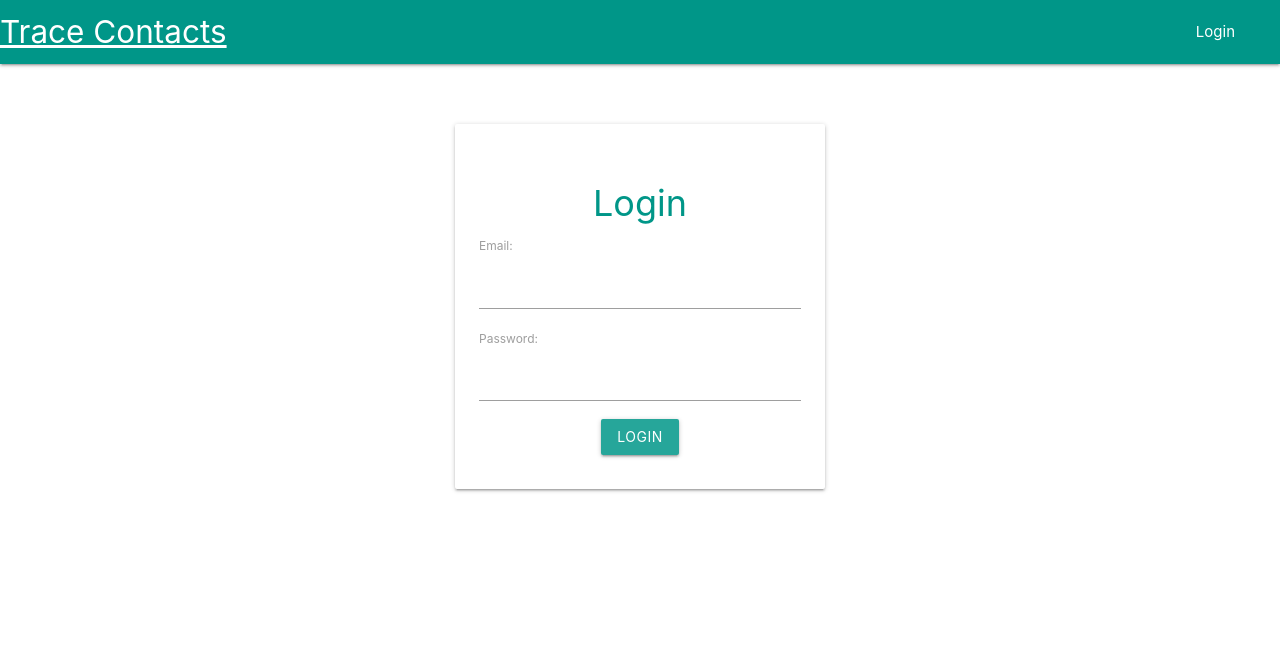
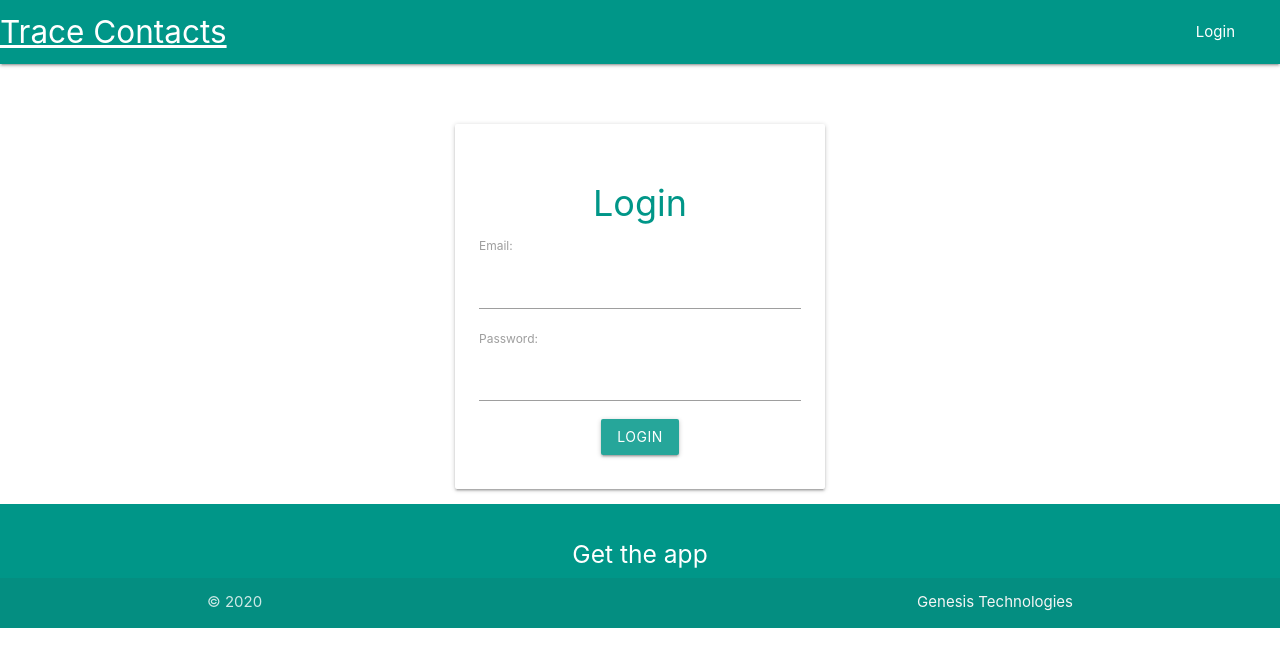
Before and after one commit to abdu4188/trace-contacts, a Vue app: page /login in a window 1280 px wide. Shown: the top 666 px of the page. Built offline with nearby package versions, Linux system fonts and the light colour scheme; no server answers.

Commit message:
add footer

```diff
--- a/src/App.vue
+++ b/src/App.vue
@@ -2,15 +2,18 @@
   <div id="app">
     <Navbar/>
     <router-view/>
+    <Footer/>
   </div>
 </template>
 <script>
 import Navbar from '@/components/layout/Navbar'
+import Footer from '@/components/layout/Footer'
 
 export default {
   name: 'App',
   components: {
-    Navbar
+    Navbar,
+    Footer
   }
 }
 </script>
--- /dev/null
+++ b/src/components/layout/Footer.vue
@@ -0,0 +1,24 @@
+<template>
+  <div>
+      <footer class="page-footer teal">
+          <div class="container">
+              <h5 class="center">Get the app</h5>
+          </div>
+          <div class="footer-copyright">
+            <div class="container">
+            © 2020
+            <a class="grey-text text-lighten-4 right" href="#!">Genesis Technologies</a>
+            </div>
+          </div>
+        </footer>
+  </div>
+</template>
+
+<script>
+export default {
+    name: 'Footer'
+}
+</script>
+
+<style>
+</style>
--- a/src/views/ContactsList.vue
+++ b/src/views/ContactsList.vue
@@ -5,16 +5,16 @@
           <div class="col-sm-4 card-panel">
             <div class="card-title center">
                 <h5>{{person['name']}}</h5>
-                <div class="row">
-                    <div class="col-sm-4">
-                        <h6> {{person['phone']}} </h6>
+                <div class="list-detail">
+                    <div class="phone">
+                        <h6>Phone: {{person['phone']}} </h6>
                     </div>
-                    <div class="col-sm-4">
-                        <h6> {{person['location']}} </h6>
+                    <div class="location">
+                        <h6>Location: {{person['location']}} </h6>
                     </div>
-                </div>
-                <div class="col-sm-4">
-                    <h6> {{person['date']}} </h6>
+                </div><br>
+                <div class="center">
+                    <h6>Date: {{person['date']}} </h6>
                 </div>
             </div>
           </div>
@@ -69,5 +69,13 @@ export default {
 </script>
 
 <style>
-
+.list-detail{
+    width: 90%;
+}
+.phone{
+    float: left;
+}
+.location{
+    float: center;
+}
 </style>
```
